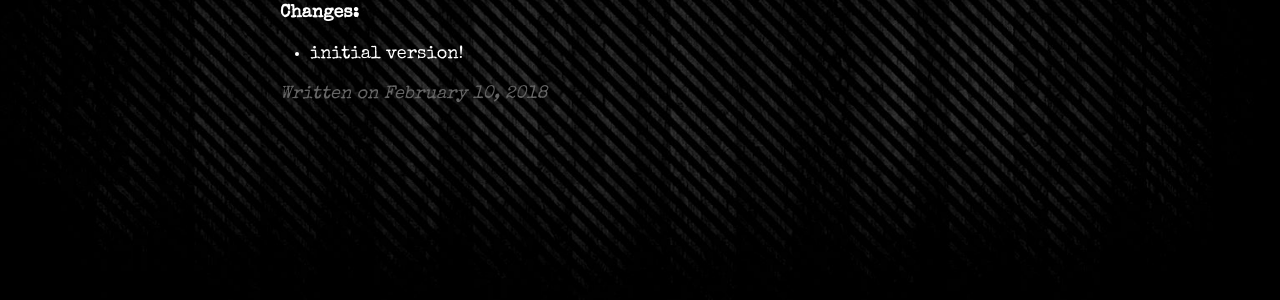
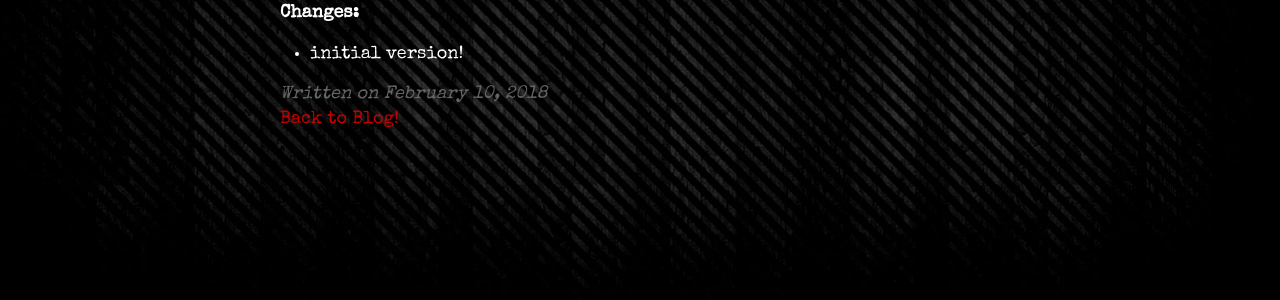
Before and after one commit to FeuerSturm/FeuerSturm.github.io, a Jekyll site: the page built from _posts/2018-02-10-Bat1944_Initial_v05.md, in a window 1280 px wide. Shown: the part 395-695 px from the top of the page. Built offline with Jekyll 4.4.1, drawn with Linux system fonts in a browser that asks for light colours.

Commit message:
Update post.html

```diff
--- a/_layouts/post.html
+++ b/_layouts/post.html
@@ -13,5 +13,7 @@
     Written on {{ page.date | date: "%B %e, %Y" }}
   </div>
 
+  <a href="{{ site.baseurl }}" class="blog-home">Back to Blog!</a>
+
   {% include disqus.html %}
 </article>
```
